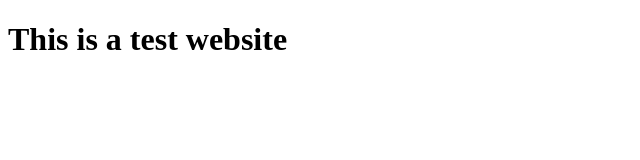
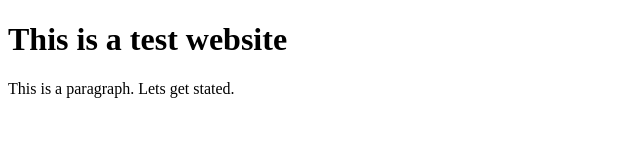
Before and after one commit to ayemibros/Example_Repo, a plain HTML site: page index.html in a window 1280 px wide. Shown: the whole page, without its empty margins (0-640 px from the left). Drawn offline with Linux system fonts and the light colour scheme.

Commit message:
added some code to the index.html

```diff
--- a/index.html
+++ b/index.html
@@ -7,5 +7,8 @@
 </head>
 <body>
     <h1>This is a test website</h1>
+    <p>
+        This is a paragraph. Lets get stated.
+    </p>
 </body>
 </html>
```
